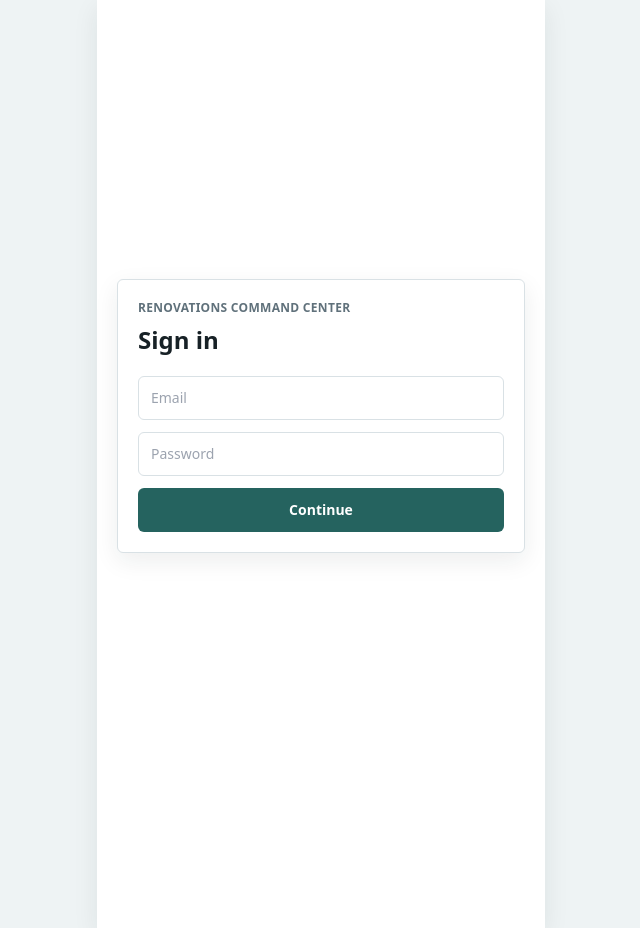
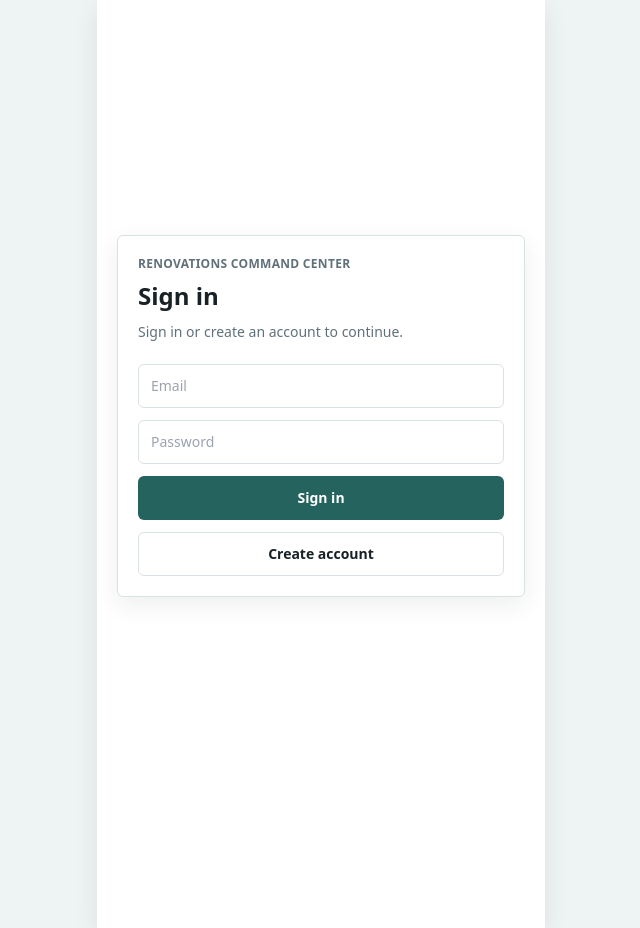
Before and after one commit to Leafsrule/renovations-command-center, a Next.js app: page /login in a window 1280 px wide. Shown: the whole page, without its empty margins (319-959 px from the left). Built offline with nearby package versions, Linux system fonts and the light colour scheme; no server answers.

Commit message:
Add Firebase auth foundation

```diff
--- a/app/layout.tsx
+++ b/app/layout.tsx
@@ -1,5 +1,6 @@
 import type { Metadata, Viewport } from "next";
 import type { ReactNode } from "react";
+import { AuthProvider } from "@/components/AuthProvider";
 import "./globals.css";
 
 export const metadata: Metadata = {
@@ -22,7 +23,9 @@ export default function RootLayout({
 }>) {
   return (
     <html lang="en">
-      <body>{children}</body>
+      <body>
+        <AuthProvider>{children}</AuthProvider>
+      </body>
     </html>
   );
 }
--- a/app/login/page.tsx
+++ b/app/login/page.tsx
@@ -1,36 +1,117 @@
+"use client";
+
+import { useRouter } from "next/navigation";
+import { FormEvent, useEffect, useState } from "react";
+import { getFriendlyAuthError, useAuth } from "@/components/AuthProvider";
 import { AppShell } from "@/components/AppShell";
 
 export default function LoginPage() {
+  const { firebaseReady, loading, login, register, user } = useAuth();
+  const router = useRouter();
+  const [email, setEmail] = useState("");
+  const [password, setPassword] = useState("");
+  const [error, setError] = useState("");
+  const [submitting, setSubmitting] = useState<"login" | "register" | null>(
+    null
+  );
+
+  useEffect(() => {
+    if (!loading && user) {
+      router.replace("/projects");
+    }
+  }, [loading, router, user]);
+
+  async function handleAuth(event: FormEvent, mode: "login" | "register") {
+    event.preventDefault();
+    setError("");
+    setSubmitting(mode);
+
+    try {
+      if (mode === "login") {
+        await login(email.trim(), password);
+      } else {
+        await register(email.trim(), password);
+      }
+
+      router.replace("/projects");
+    } catch (authError) {
+      setError(getFriendlyAuthError(authError));
+    } finally {
+      setSubmitting(null);
+    }
+  }
+
   return (
     <AppShell
       title="Sign in"
-      subtitle="Email and password authentication will be connected in Phase 1."
+      subtitle="Use your renovation account email and password."
+      requireAuth={false}
       showProjectHeader={false}
     >
       <div className="flex min-h-dvh flex-col justify-center px-1">
-        <div className="rounded-md border border-line bg-white p-5 shadow-soft">
+        <form
+          className="rounded-md border border-line bg-white p-5 shadow-soft"
+          onSubmit={(event) => handleAuth(event, "login")}
+        >
           <p className="text-xs font-semibold uppercase tracking-wide text-muted">
             Renovations Command Center
           </p>
           <h1 className="mt-2 text-2xl font-semibold text-ink">Sign in</h1>
+          <p className="mt-2 text-sm leading-6 text-muted">
+            Sign in or create an account to continue.
+          </p>
+
+          {!firebaseReady ? (
+            <div className="mt-4 rounded-md border border-[#ead2a7] bg-[#fff4db] p-3 text-sm leading-6 text-caution">
+              Firebase is not configured yet. Add your Firebase web app values
+              to <span className="font-semibold">.env.local</span>.
+            </div>
+          ) : null}
+
+          {error ? (
+            <div className="mt-4 rounded-md border border-[#e4bbbb] bg-[#fae8e8] p-3 text-sm leading-6 text-danger">
+              {error}
+            </div>
+          ) : null}
+
           <div className="mt-5 space-y-3">
             <input
               aria-label="Email"
               className="touch-target w-full rounded-md border border-line px-3 text-sm"
               placeholder="Email"
               type="email"
+              value={email}
+              onChange={(event) => setEmail(event.target.value)}
+              required
             />
             <input
               aria-label="Password"
               className="touch-target w-full rounded-md border border-line px-3 text-sm"
               placeholder="Password"
               type="password"
+              value={password}
+              onChange={(event) => setPassword(event.target.value)}
+              required
             />
-            <button className="touch-target w-full rounded-md bg-brand px-4 text-sm font-semibold text-white">
-              Continue
+            <button
+              className="touch-target w-full rounded-md bg-brand px-4 text-sm font-semibold text-white disabled:opacity-60"
+              disabled={!firebaseReady || loading || submitting !== null}
+              type="submit"
+            >
+              {submitting === "login" ? "Signing in..." : "Sign in"}
+            </button>
+            <button
+              className="touch-target w-full rounded-md border border-line px-4 text-sm font-semibold text-ink disabled:opacity-60"
+              disabled={!firebaseReady || loading || submitting !== null}
+              onClick={(event) => handleAuth(event, "register")}
+              type="button"
+            >
+              {submitting === "register"
+                ? "Creating account..."
+                : "Create account"}
             </button>
           </div>
-        </div>
+        </form>
       </div>
     </AppShell>
   );
--- /dev/null
+++ b/components/AuthProvider.tsx
@@ -0,0 +1,120 @@
+"use client";
+
+import type { User } from "firebase/auth";
+import {
+  createUserWithEmailAndPassword,
+  onAuthStateChanged,
+  signInWithEmailAndPassword,
+  signOut
+} from "firebase/auth";
+import type { ReactNode } from "react";
+import {
+  createContext,
+  useCallback,
+  useContext,
+  useEffect,
+  useMemo,
+  useState
+} from "react";
+import { auth, isFirebaseConfigured } from "@/lib/firebase";
+
+type AuthContextValue = {
+  user: User | null;
+  loading: boolean;
+  firebaseReady: boolean;
+  login: (email: string, password: string) => Promise<void>;
+  register: (email: string, password: string) => Promise<void>;
+  logout: () => Promise<void>;
+};
+
+const AuthContext = createContext<AuthContextValue | null>(null);
+
+function requireAuthInstance() {
+  if (!auth || !isFirebaseConfigured) {
+    throw new Error(
+      "Firebase is not configured yet. Add your Firebase web app values to .env.local."
+    );
+  }
+
+  return auth;
+}
+
+export function getFriendlyAuthError(error: unknown) {
+  const code =
+    typeof error === "object" && error && "code" in error
+      ? String(error.code)
+      : "";
+
+  switch (code) {
+    case "auth/invalid-email":
+      return "Enter a valid email address.";
+    case "auth/user-not-found":
+    case "auth/wrong-password":
+    case "auth/invalid-credential":
+      return "The email or password does not match an account.";
+    case "auth/email-already-in-use":
+      return "An account already exists for that email.";
+    case "auth/weak-password":
+      return "Use a stronger password with at least 6 characters.";
+    case "auth/too-many-requests":
+      return "Too many attempts. Please wait a bit and try again.";
+    default:
+      return error instanceof Error
+        ? error.message
+        : "Something went wrong. Please try again.";
+  }
+}
+
+export function AuthProvider({ children }: { children: ReactNode }) {
+  const [user, setUser] = useState<User | null>(null);
+  const [loading, setLoading] = useState(true);
+
+  useEffect(() => {
+    if (!auth || !isFirebaseConfigured) {
+      setUser(null);
+      setLoading(false);
+      return;
+    }
+
+    return onAuthStateChanged(auth, (nextUser) => {
+      setUser(nextUser);
+      setLoading(false);
+    });
+  }, []);
+
+  const login = useCallback(async (email: string, password: string) => {
+    await signInWithEmailAndPassword(requireAuthInstance(), email, password);
+  }, []);
+
+  const register = useCallback(async (email: string, password: string) => {
+    await createUserWithEmailAndPassword(requireAuthInstance(), email, password);
+  }, []);
+
+  const logout = useCallback(async () => {
+    await signOut(requireAuthInstance());
+  }, []);
+
+  const value = useMemo(
+    () => ({
+      user,
+      loading,
+      firebaseReady: isFirebaseConfigured,
+      login,
+      register,
+      logout
+    }),
+    [loading, login, logout, register, user]
+  );
+
+  return <AuthContext.Provider value={value}>{children}</AuthContext.Provider>;
+}
+
+export function useAuth() {
+  const context = useContext(AuthContext);
+
+  if (!context) {
+    throw new Error("useAuth must be used inside AuthProvider.");
+  }
+
+  return context;
+}
--- a/components/ProjectHeader.tsx
+++ b/components/ProjectHeader.tsx
@@ -1,3 +1,9 @@
+"use client";
+
+import { LogOut } from "lucide-react";
+import { useRouter } from "next/navigation";
+import { getFriendlyAuthError, useAuth } from "@/components/AuthProvider";
+
 type ProjectHeaderProps = {
   eyebrow: string;
   title: string;
@@ -5,6 +11,18 @@ type ProjectHeaderProps = {
 };
 
 export function ProjectHeader({ eyebrow, title, subtitle }: ProjectHeaderProps) {
+  const { logout } = useAuth();
+  const router = useRouter();
+
+  async function handleSignOut() {
+    try {
+      await logout();
+      router.replace("/login");
+    } catch (error) {
+      window.alert(getFriendlyAuthError(error));
+    }
+  }
+
   return (
     <header className="border-b border-line bg-white px-4 pb-4 pt-5">
       <p className="text-xs font-semibold uppercase tracking-wide text-muted">
@@ -15,8 +33,14 @@ export function ProjectHeader({ eyebrow, title, subtitle }: ProjectHeaderProps)
           <h1 className="text-xl font-semibold text-ink">{title}</h1>
           {subtitle ? <p className="mt-1 text-sm text-muted">{subtitle}</p> : null}
         </div>
-        <button className="touch-target rounded-md border border-line px-3 text-sm font-medium text-ink">
-          Project
+        <button
+          aria-label="Sign out"
+          className="touch-target inline-flex items-center gap-2 rounded-md border border-line px-3 text-sm font-medium text-ink"
+          onClick={handleSignOut}
+          type="button"
+        >
+          <LogOut aria-hidden="true" className="h-5 w-5" />
+          <span>Sign out</span>
         </button>
       </div>
     </header>
--- a/lib/firebase.ts
+++ b/lib/firebase.ts
@@ -1,9 +1,13 @@
+import type { FirebaseApp, FirebaseOptions } from "firebase/app";
 import { getApps, initializeApp } from "firebase/app";
+import type { Auth } from "firebase/auth";
 import { getAuth } from "firebase/auth";
+import type { Firestore } from "firebase/firestore";
 import { getFirestore } from "firebase/firestore";
+import type { FirebaseStorage } from "firebase/storage";
 import { getStorage } from "firebase/storage";
 
-const firebaseConfig = {
+const firebaseConfig: FirebaseOptions = {
   apiKey: process.env.NEXT_PUBLIC_FIREBASE_API_KEY,
   authDomain: process.env.NEXT_PUBLIC_FIREBASE_AUTH_DOMAIN,
   projectId: process.env.NEXT_PUBLIC_FIREBASE_PROJECT_ID,
@@ -12,9 +16,22 @@ const firebaseConfig = {
   appId: process.env.NEXT_PUBLIC_FIREBASE_APP_ID
 };
 
-export const firebaseApp =
-  getApps().length > 0 ? getApps()[0] : initializeApp(firebaseConfig);
+export const missingFirebaseEnvVars = Object.entries(firebaseConfig)
+  .filter(([, value]) => !value)
+  .map(([key]) => key);
 
-export const auth = getAuth(firebaseApp);
-export const db = getFirestore(firebaseApp);
-export const storage = getStorage(firebaseApp);
+export const isFirebaseConfigured = missingFirebaseEnvVars.length === 0;
+
+export const firebaseApp: FirebaseApp | null = isFirebaseConfigured
+  ? getApps().length > 0
+    ? getApps()[0]
+    : initializeApp(firebaseConfig)
+  : null;
+
+export const auth: Auth | null = firebaseApp ? getAuth(firebaseApp) : null;
+export const db: Firestore | null = firebaseApp
+  ? getFirestore(firebaseApp)
+  : null;
+export const storage: FirebaseStorage | null = firebaseApp
+  ? getStorage(firebaseApp)
+  : null;
```
Also changed, not shown: components/AppShell.tsx (+35 -0 lines).
